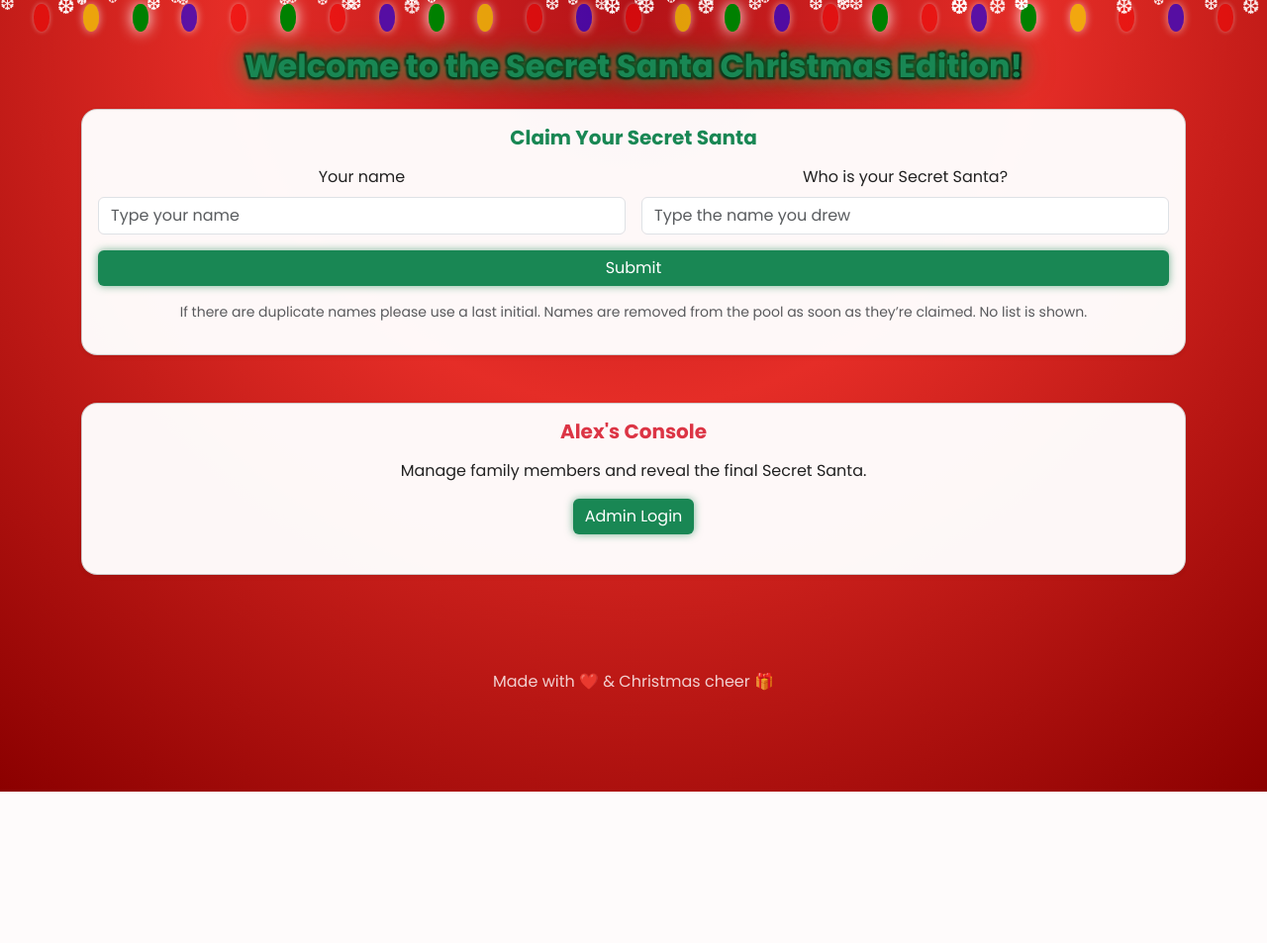
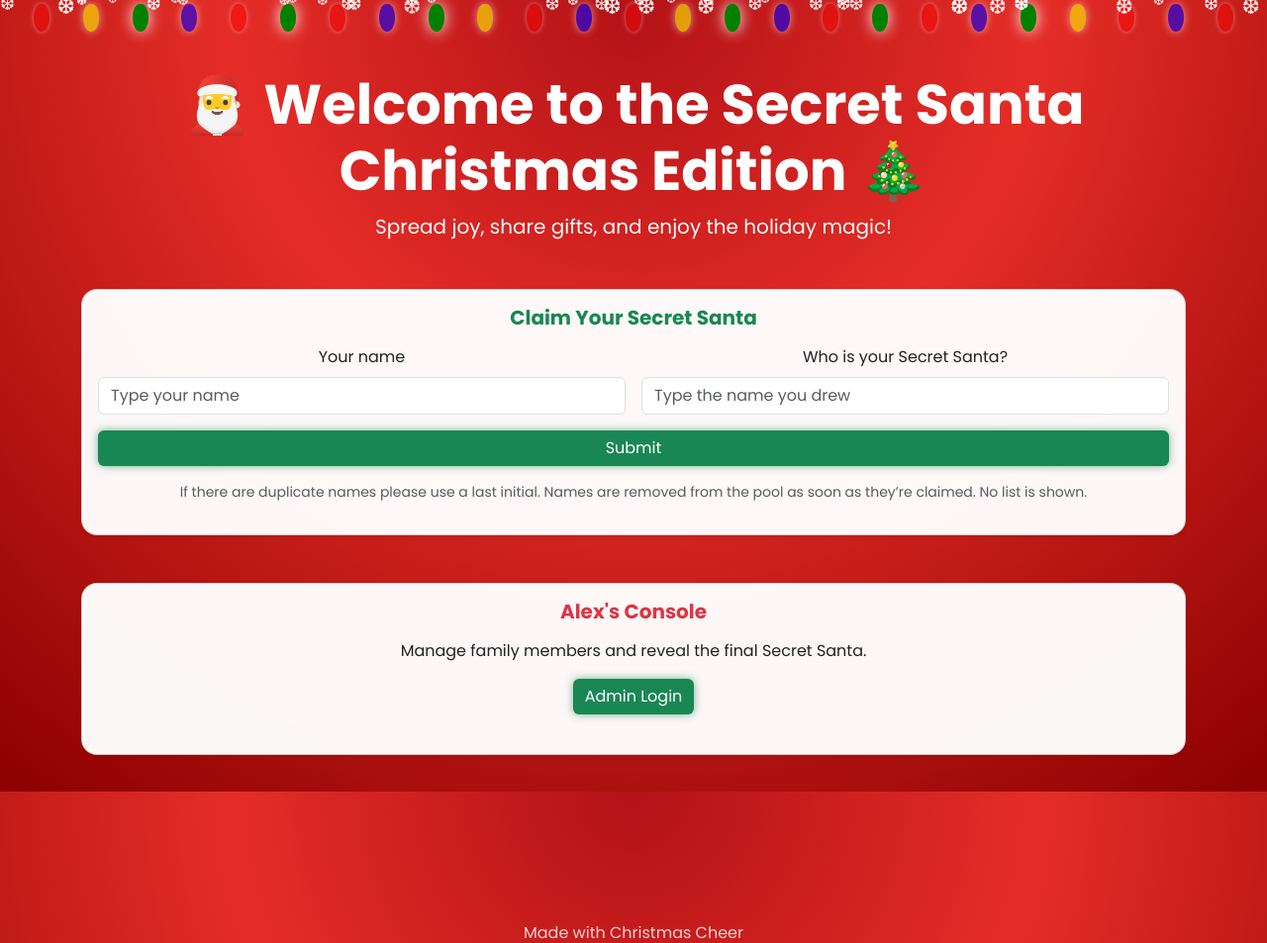
Before and after one commit to devzrepo-main/secret-santa, a PHP site: page / in a window 1280 px wide. Shown: the top 953 px of the page at 99% size. Before the commit the page ends 800 px from the top, so only its background shows below. Run offline with PHP 8.4, Linux system fonts and the light colour scheme.

Commit message:
Update index.php

```diff
--- a/index.php
+++ b/index.php
@@ -3,7 +3,7 @@
 <head>
   <meta charset="UTF-8" />
   <meta name="viewport" content="width=device-width, initial-scale=1" />
-  <title>🎅 Secret Santa Christmas Edition 🎄</title>
+  <title> Secret Santa Christmas Edition </title>
 
   <!-- Bootstrap -->
   <link rel="stylesheet" href="https://cdn.jsdelivr.net/npm/bootstrap@5.3.3/dist/css/bootstrap.min.css">
@@ -11,14 +11,14 @@
   <!-- Google Fonts -->
   <link rel="stylesheet" href="https://fonts.googleapis.com/css2?family=Poppins:wght@400;700&display=swap">
 
-  <!-- Custom CSS -->
-  <link rel="stylesheet" href="assets/css/christmas.css?v=7">
+  <!-- Custom Christmas CSS -->
+  <link rel="stylesheet" href="/assets/css/christmas.css?v=5">
 
   <!-- jQuery -->
   <script src="https://code.jquery.com/jquery-3.6.0.min.js"></script>
 
-  <!-- App Logic -->
-  <script src="assets/app.js?v=11"></script>
+  <!-- Main App -->
+  <script src="/assets/app.js?v=10"></script>
 </head>
 
 <body>
@@ -29,7 +29,7 @@
     <?php endfor; ?>
   </div>
 
-  <!-- ❄️ Falling Snowflakes -->
+  <!-- ❄️ Falling Snow -->
   <?php for ($i = 0; $i < 40; $i++): ?>
     <div class="snowflake" style="
       left:<?= rand(0, 100) ?>%;
@@ -38,15 +38,25 @@
     ">❆</div>
   <?php endfor; ?>
 
-  <!-- 🎁 Main Content -->
-  <div class="container py-5 text-center">
-    <h2 class="mb-4 glow-green">Welcome to the Secret Santa Christmas Edition!</h2>
-    <div id="memberSection" class="mb-5"></div>
-    <div id="adminSection"></div>
+  <div class="container text-center py-5">
+    <h1 class="display-4 fw-bold text-christmas mt-4">🎅 Welcome to the Secret Santa Christmas Edition 🎄</h1>
+    <p class="lead text-light">Spread joy, share gifts, and enjoy the holiday magic!</p>
+
+    <div id="memberSection" class="mt-5"></div>
+    <div id="adminSection" class="mt-5"></div>
   </div>
 
-  <footer class="text-center py-4">
-    <p>Made with ❤️ & Christmas cheer 🎁</p>
+  <!--  Festive Footer with Spotify Playlist -->
+  <footer class="text-center mt-5 py-5 christmas-footer">
+    <p class="footer-text"> Made with Christmas Cheer </p>
+
+    <div class="spotify-frame">
+      <iframe style="border-radius:12px"
+        src="https://open.spotify.com/embed/playlist/37i9dQZF1DX0Yxoavh5qJV?utm_source=generator"
+        width="80%" height="152" frameBorder="0"
+        allow="autoplay; clipboard-write; encrypted-media; fullscreen; picture-in-picture">
+      </iframe>
+    </div>
   </footer>
 </body>
 </html>
```
